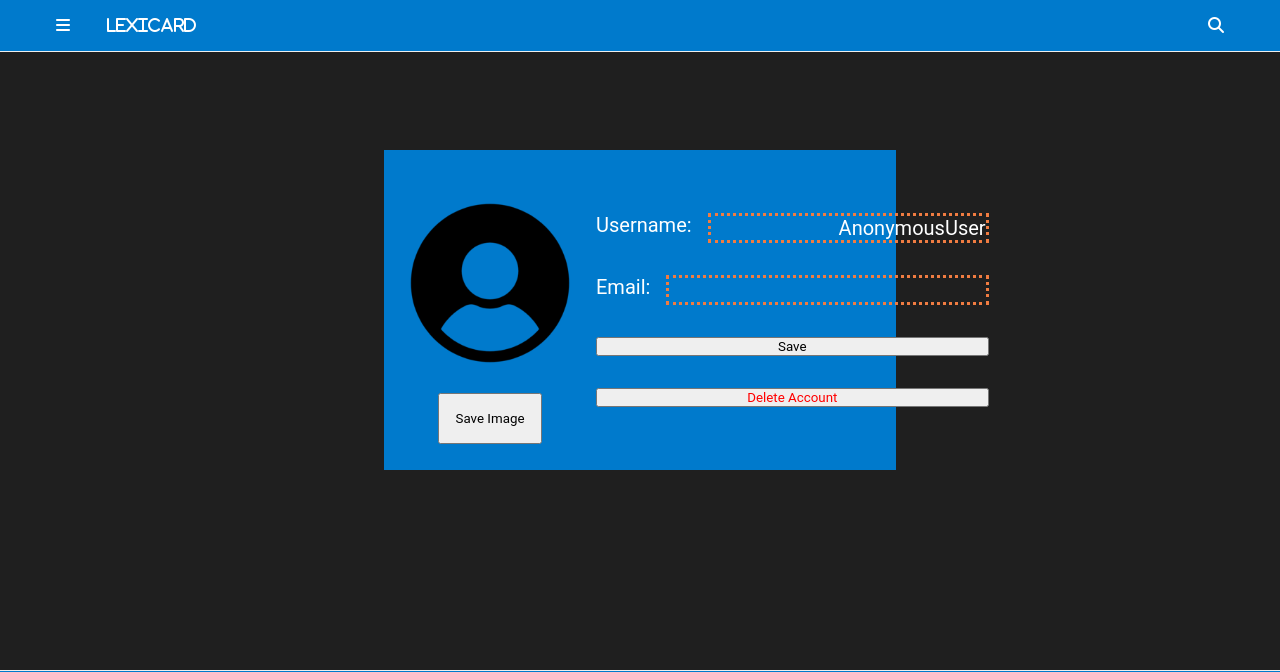
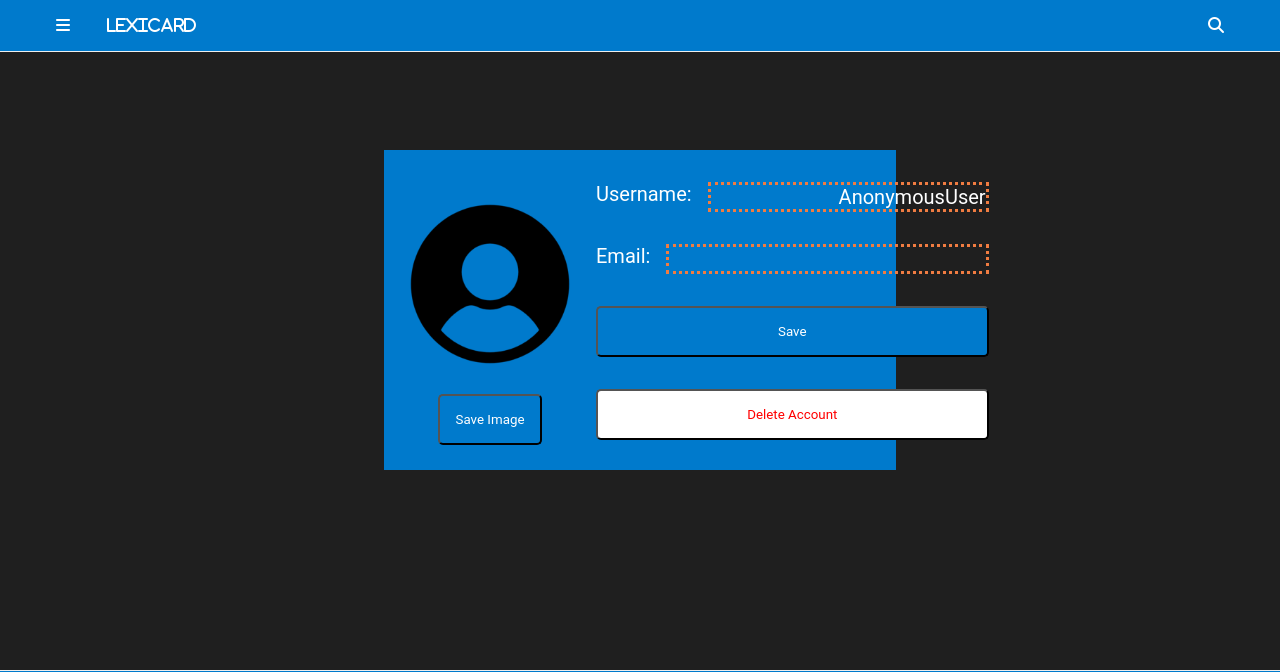
Before and after one commit to DaijobuDes/flashcard, a Django app: page /profile/ in a window 1280 px wide. Shown: the top 672 px of the page. Run offline with Django 4.2, Linux system fonts and the light colour scheme; some libraries are stand-ins or nearby versions.

Commit message:
more look updates

```diff
--- a/lexicard_web/Templates/profile.html
+++ b/lexicard_web/Templates/profile.html
@@ -6,6 +6,14 @@
       <link rel="stylesheet" href="https://cdnjs.cloudflare.com/ajax/libs/font-awesome/6.1.2/css/all.min.css" />
       <link rel="icon" href="{% static 'logo.png' %}" type="image/x-icon">
       <title>{{ request.user }}</title>
+      <style>
+         button {
+            background-color: var(--dark-blue);
+            border-radius: 5px;
+            color: white;
+            padding: 1rem;
+         }
+      </style>
    </head>
    <body>
       <div style="width:100%">{% include 'header.html' %}</div>
@@ -24,7 +32,7 @@
                   {% csrf_token %}
                   {% comment %} {{ form.as_p }} {% endcomment %}
                   <input type="file" name="image" accept="image/*" id="pp-image" style="display: none" onchange="loadFile(event)">
-                  <button type="submit" name="pic_update" value="pic_update" style="color: black" class="pad1">Save Image</button>
+                  <button type="submit" name="pic_update" value="pic_update">Save Image</button>
             </div>
             <div class="profile-details flexY jcenter">
                {% if messages %}
@@ -43,10 +51,10 @@
                   <input name="mail" value="{{request.user.email}}" type="email">
                </div>
                <div class="p-children">
-                  <button type="submit" name="update" value="update" style="width: 100%; color: black">Save</button>
+                  <button type="submit" name="update" value="update" style="width: 100%;">Save</button>
                </div>
                <div class="p-children">
-                  <button type="submit" name="delete" value="delete" style="width: 100%; color: red">Delete Account</button>
+                  <button type="submit" name="delete" value="delete" style="width: 100%; color: red; background-color: white">Delete Account</button>
                </div>
             </div>
       </div>
--- a/lexicard_web/schedule_views.py
+++ b/lexicard_web/schedule_views.py
@@ -18,7 +18,7 @@ class ScheduleView(View):
 
     def get(self, request):
         reminders = Reminders.objects.filter(user_id = request.user.user_id).order_by('reminder_timestamp')
-        print(reminders[2].reminder_timestamp)
+        # print(reminders[2].reminder_timestamp)
         context = {
             'reminders': reminders
         }
```
Also changed, not shown: lexicard_web/Templates/document-upload.html (+6 -3 lines), lexicard_web/Templates/documents.html (+7 -2 lines).
